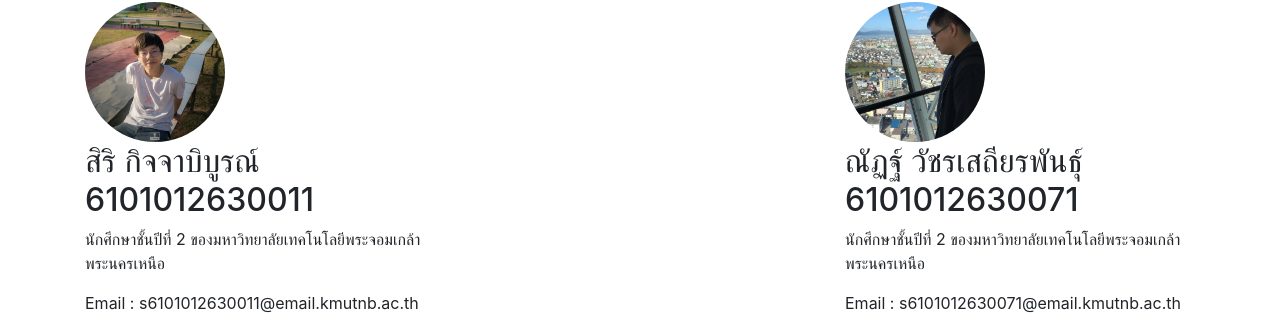
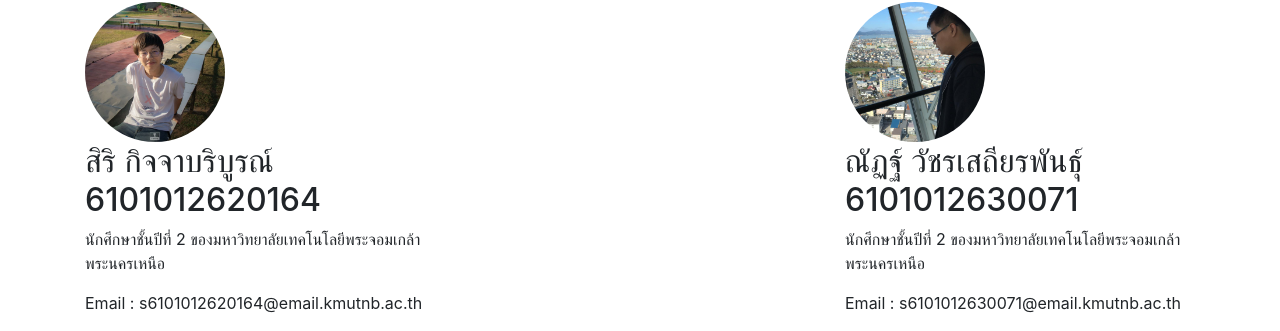
Before and after one commit to bccsctop/Django-EduMatch-cloned-, a Django app: page /about/group in a window 1280 px wide. Shown: the part 493-824 px from the top of the page. Run offline with Django 3.2, Linux system fonts and the light colour scheme; parts of the project's set-up code (start-up, migrations or seed data) failed here and were passed over; some libraries are stand-ins or nearby versions.

Commit message:
Edited info about group

```diff
--- a/edu/templates/about_group.html
+++ b/edu/templates/about_group.html
@@ -153,9 +153,9 @@
         <div class="row ">
             <div class="col-lg-4 ">
                 <img src="{% static 'jpg/top.jpg' %} " class="rounded-circle " width="140 " height="140 ">
-                <h2>สิริ กิจจาบิบูรณ์ 6101012630011</h2>
+                <h2>สิริ กิจจาบริบูรณ์ 6101012620164</h2>
                 <p>นักศึกษาชั้นปีที่ 2 ของมหาวิทยาลัยเทคโนโลยีพระจอมเกล้าพระนครเหนือ</p>
-                <p>Email : s6101012630011@email.kmutnb.ac.th</p>
+                <p>Email : s6101012620164@email.kmutnb.ac.th</p>
             </div>
             <!-- /.col-lg-4 -->
             <div class="col-lg-4 ">
```
